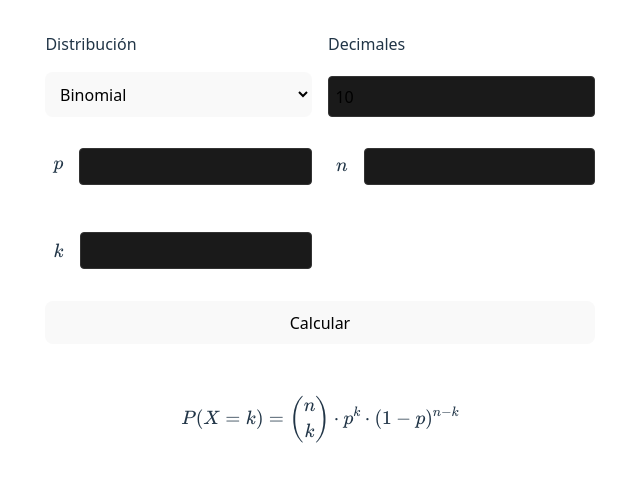
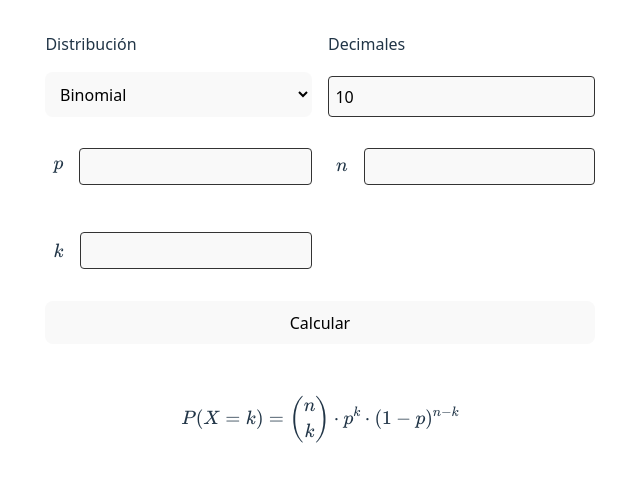
Before and after one commit to sanchezdev-1906/distribuciones, a website built with Vite: page index.html in a window 1280 px wide. Shown: the part 82-564 px from the top of the page, without its empty margins (320-960 px from the left). Built offline with nearby package versions, Linux system fonts and the light colour scheme.

Commit message:
correccion en modo claro

```diff
--- a/src/style.css
+++ b/src/style.css
@@ -112,6 +112,9 @@ input:focus-visible {
   button {
     background-color: #f9f9f9;
   }
+  input {
+    background-color: #f9f9f9;
+  }
   select {
     background-color: #f9f9f9;
   }
```
